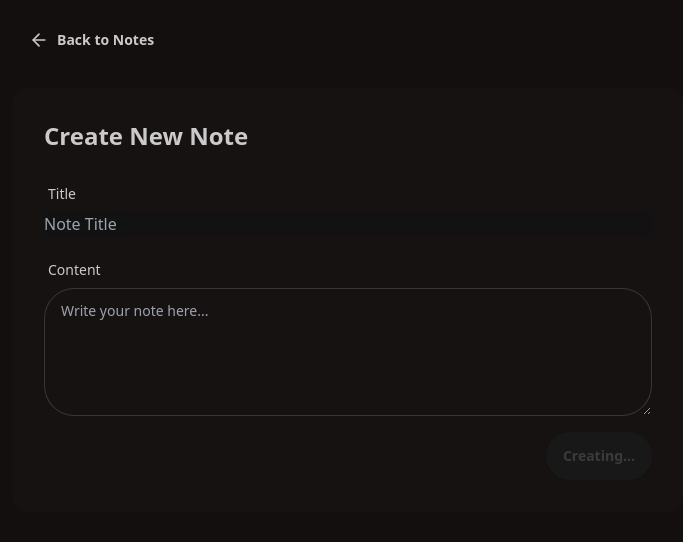
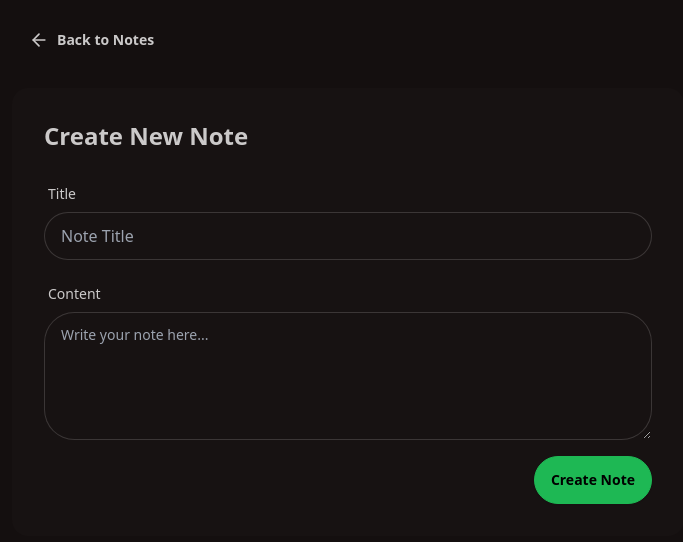
Before and after one commit to Sharwin-sriram/ThinkBoard, a React (Vite) app in the folder frontend/: page /create in a window 1280 px wide. Shown: the top 542 px of the page, without its empty margins (292-975 px from the left). Built offline with nearby package versions, Linux system fonts and the light colour scheme.

Commit message:
update createPage

```diff
--- a/frontend/src/pages/CreatePage.jsx
+++ b/frontend/src/pages/CreatePage.jsx
@@ -1,13 +1,13 @@
 import { ArrowLeftIcon } from "lucide-react";
+import { Link, useNavigate } from "react-router";
 import { useState } from "react";
-import { Link, useNavigate } from "react-router";
 import toast from "react-hot-toast";
 import api from "@lib/axios";
 
 export default () => {
   const [title, setTitle] = useState("");
   const [content, setContent] = useState("");
-  const [loading, setLoading] = useState(true);
+  const [loading, setLoading] = useState(false);
 
   const navigate = useNavigate();
   const handleSubmit = async (e) => {
@@ -23,7 +23,7 @@ export default () => {
       toast.success("Note created successfully");
       navigate("/");
     } catch (er) {
-      if (error.staus === 429) {
+      if (er.staus === 429) {
         toast.error(
           "Slow down you're creating too many notess in a short period of time",
           { duration: 4000 },
@@ -57,6 +57,7 @@ export default () => {
                     type="text"
                     placeholder="Note Title"
                     value={title}
+                    className="input input-bordered"
                     onChange={(e) => setTitle(e.target.value)}
                   />
                 </div>
```
